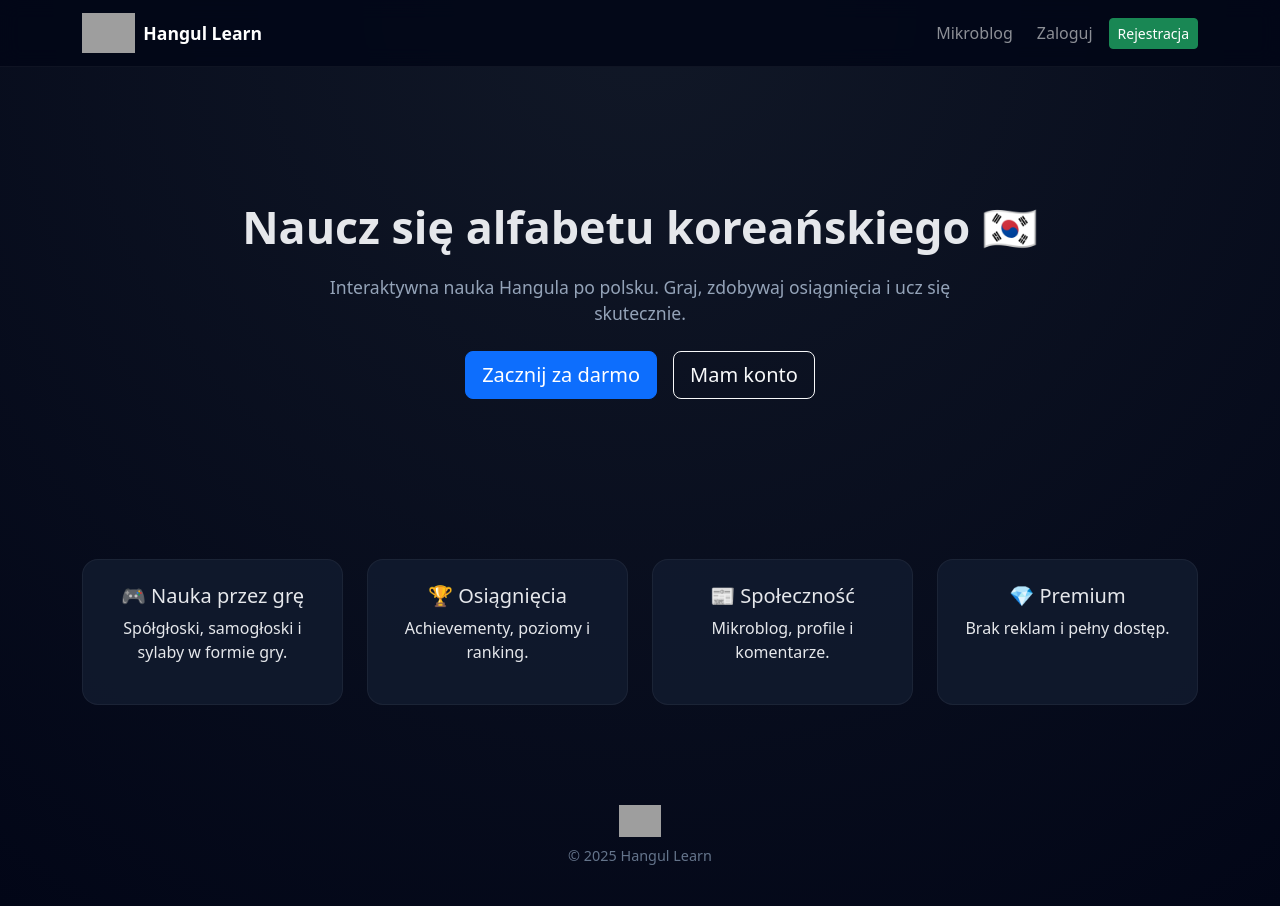
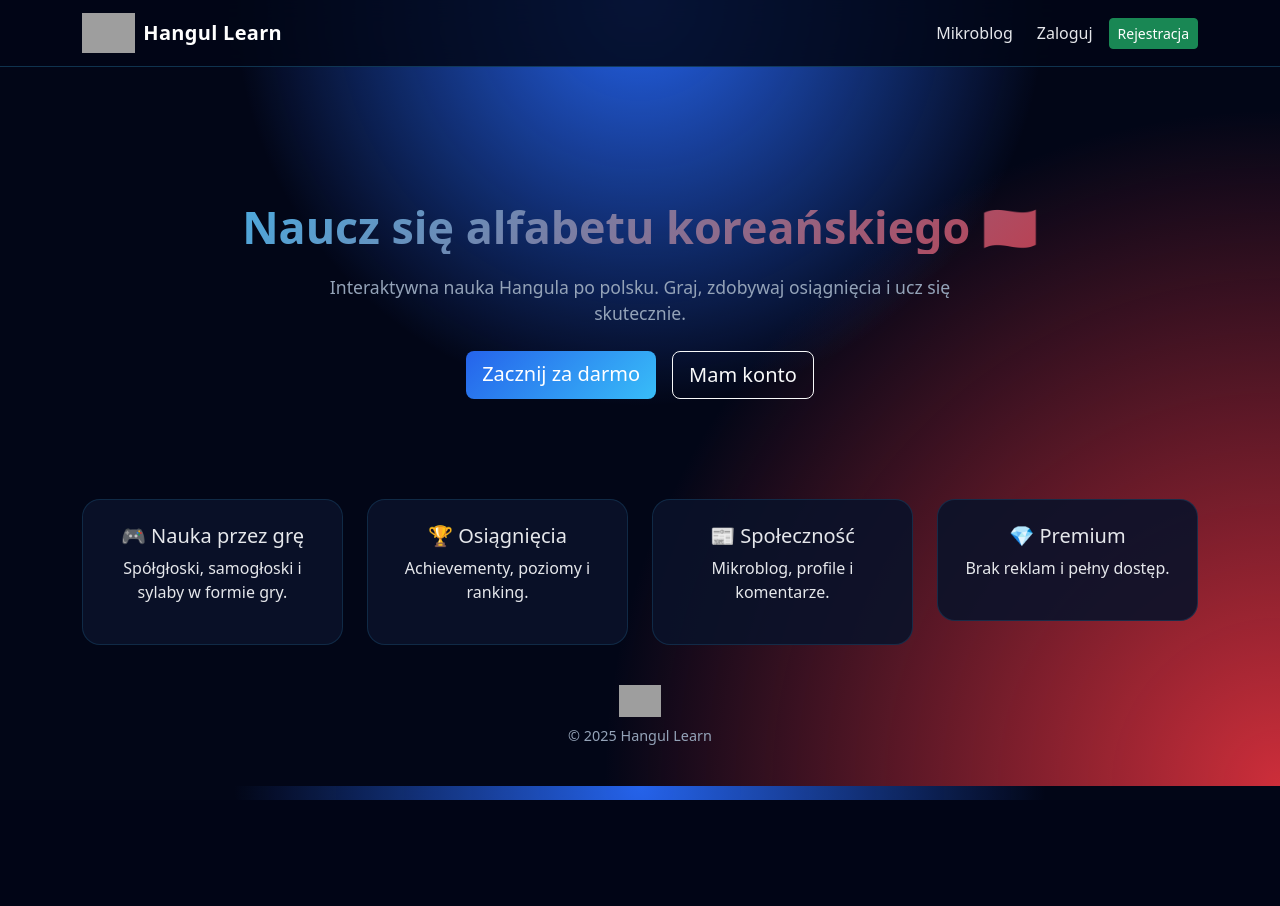
Before and after one commit to ugryzh/Hangulko, a PHP site: page / in a window 1280 px wide. After the commit the page ends 800 px from the top, so only its background shows below. Run offline with PHP 8.4, Linux system fonts and the light colour scheme; grey boxes are pictures that could not be loaded.

Commit message:
Update style.css

```diff
--- a/assets/css/style.css
+++ b/assets/css/style.css
@@ -1,7 +1,24 @@
+/* === PALETA KOREA 🇰🇷 === */
+:root {
+  --bg-main: #020617;
+  --bg-soft: #0b122a;
+
+  --blue-main: #2563eb;
+  --blue-soft: #38bdf8;
+
+  --red-main: #cd2e3a;
+
+  --text-main: #e5e7eb;
+  --text-muted: #94a3b8;
+}
+
 /* === GLOBAL === */
 body {
-  background: radial-gradient(circle at top, #111827, #020617);
-  color: #e5e7eb;
+  background:
+    radial-gradient(circle at top, var(--blue-main), transparent 40%),
+    radial-gradient(circle at bottom right, var(--red-main), transparent 45%),
+    var(--bg-main);
+  color: var(--text-main);
   font-family: system-ui, -apple-system, BlinkMacSystemFont, "Segoe UI", Roboto, Arial, sans-serif;
   padding-top: 80px;
 }
@@ -9,8 +26,8 @@ body {
 /* === NAVBAR === */
 .bg-glass {
   background: rgba(2,6,23,0.85);
-  backdrop-filter: blur(10px);
-  border-bottom: 1px solid rgba(255,255,255,0.05);
+  backdrop-filter: blur(12px);
+  border-bottom: 1px solid rgba(56,189,248,0.25);
 }
 
 .logo-img {
@@ -19,7 +36,32 @@ body {
 
 .brand-text {
   font-weight: 700;
-  font-size: 1.1rem;
+  letter-spacing: .3px;
+}
+
+/* === LINKS === */
+.nav-link {
+  color: var(--text-main) !important;
+}
+
+.nav-link:hover {
+  color: var(--blue-soft) !important;
+}
+
+/* === BUTTONS === */
+.btn-primary {
+  background: linear-gradient(135deg, var(--blue-main), var(--blue-soft));
+  border: none;
+}
+
+.btn-outline-info {
+  border-color: var(--blue-soft);
+  color: var(--blue-soft);
+}
+
+.btn-outline-danger {
+  border-color: var(--red-main);
+  color: var(--red-main);
 }
 
 /* === HERO === */
@@ -30,37 +72,35 @@ body {
 .hero-title {
   font-size: 2.8rem;
   font-weight: 800;
+  background: linear-gradient(135deg, var(--blue-soft), var(--red-main));
+  -webkit-background-clip: text;
+  -webkit-text-fill-color: transparent;
 }
 
 .hero-subtitle {
   max-width: 640px;
   margin: 20px auto 0;
-  color: #94a3b8;
+  color: var(--text-muted);
   font-size: 1.1rem;
 }
 
-/* === FEATURES === */
-.features-section {
-  padding: 60px 20px;
-}
-
+/* === CARDS === */
 .feature-card {
-  background: rgba(17,26,46,0.9);
-  border-radius: 16px;
+  background: rgba(11,18,42,0.9);
+  border-radius: 18px;
   padding: 24px;
-  height: 100%;
-  border: 1px solid rgba(255,255,255,0.05);
+  border: 1px solid rgba(56,189,248,0.15);
   transition: transform .2s ease, box-shadow .2s ease;
 }
 
 .feature-card:hover {
   transform: translateY(-4px);
-  box-shadow: 0 10px 30px rgba(0,0,0,.4);
+  box-shadow: 0 10px 30px rgba(37,99,235,.25);
 }
 
 /* === FOOTER === */
 .footer {
   padding: 40px 20px;
-  color: #64748b;
+  color: var(--text-muted);
   font-size: 0.9rem;
 }
```
